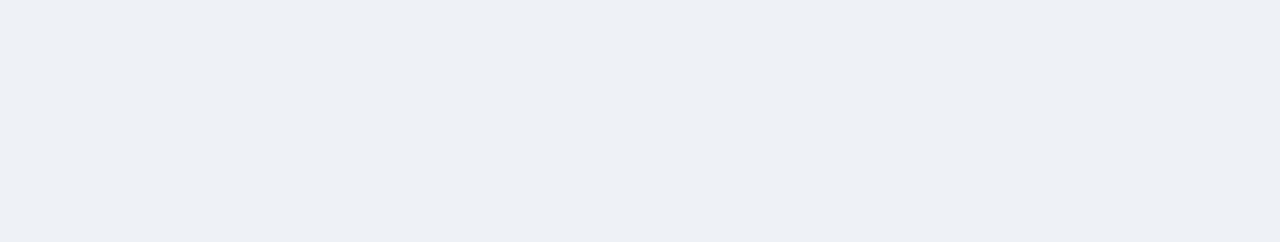
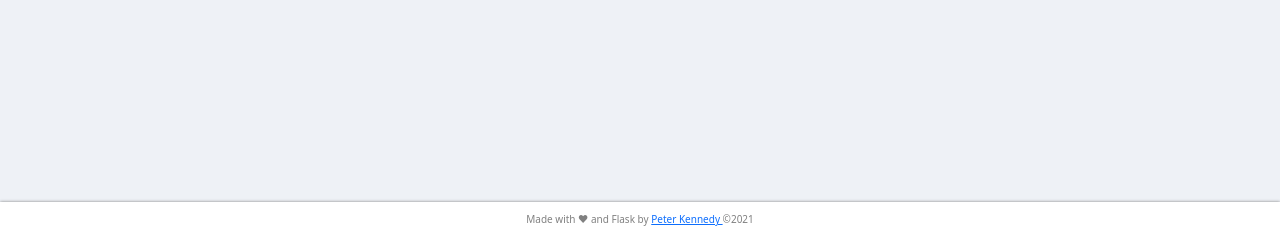
Before and after one commit to peterken674/pitcher, a Flask app: page / in a window 1280 px wide. Before the commit the part shown is empty. Shown: the part 558-800 px from the top of the page. Run offline with Flask 2, Linux system fonts and the light colour scheme; some libraries are stand-ins or nearby versions.

Commit message:
Footer done.

```diff
--- a/app/static/css/style.css
+++ b/app/static/css/style.css
@@ -91,4 +91,17 @@ body {
   overflow: hidden;
   border-radius: 0.5rem;
 }
+
+.footer {
+  position: fixed;
+  bottom: 0;
+  text-align: center;
+  -webkit-box-shadow: 0 0 3px grey;
+          box-shadow: 0 0 3px grey;
+  padding-top: 1rem;
+  padding-bottom: 0.5rem;
+  width: 100%;
+  color: grey;
+  background-color: white;
+}
 /*# sourceMappingURL=style.css.map */
--- a/app/static/css/style.scss
+++ b/app/static/css/style.scss
@@ -69,3 +69,16 @@ body{
         }
     }
 }
+
+// Footer
+.footer{
+    position: fixed;
+    bottom: 0;
+    text-align: center;
+    box-shadow: 0 0 3px grey;
+    padding-top: 1rem;
+    padding-bottom: 0.5rem;
+    width: 100%;
+    color: grey;
+    background-color: white;
+}
--- a/app/templates/base.html
+++ b/app/templates/base.html
@@ -10,3 +10,14 @@
 {% block navbar %}
     {% include 'navbar.html' %}
 {% endblock %}
+
+{%block content%}
+    {%block main%}
+
+    {%endblock%}
+
+    {% block footer %}
+        {%include 'footer.html'%}
+    {%- endblock %}
+
+{%endblock%}
--- /dev/null
+++ b/app/templates/footer.html
@@ -0,0 +1,3 @@
+<div class="footer mt-5">
+    <p>Made with &hearts; and Flask by <a href="https://github.com/peterken674/" target="_blank" rel="noopener noreferrer">Peter Kennedy </a>&copy2021</p>
+</div>
--- a/app/templates/index.html
+++ b/app/templates/index.html
@@ -1 +1,6 @@
 {% extends 'base.html' %}
+
+{% block main %}
+{{ super() }}
+    <h1>Body</h1>
+{% endblock %}
```
Also changed, not shown: 1 other file.
